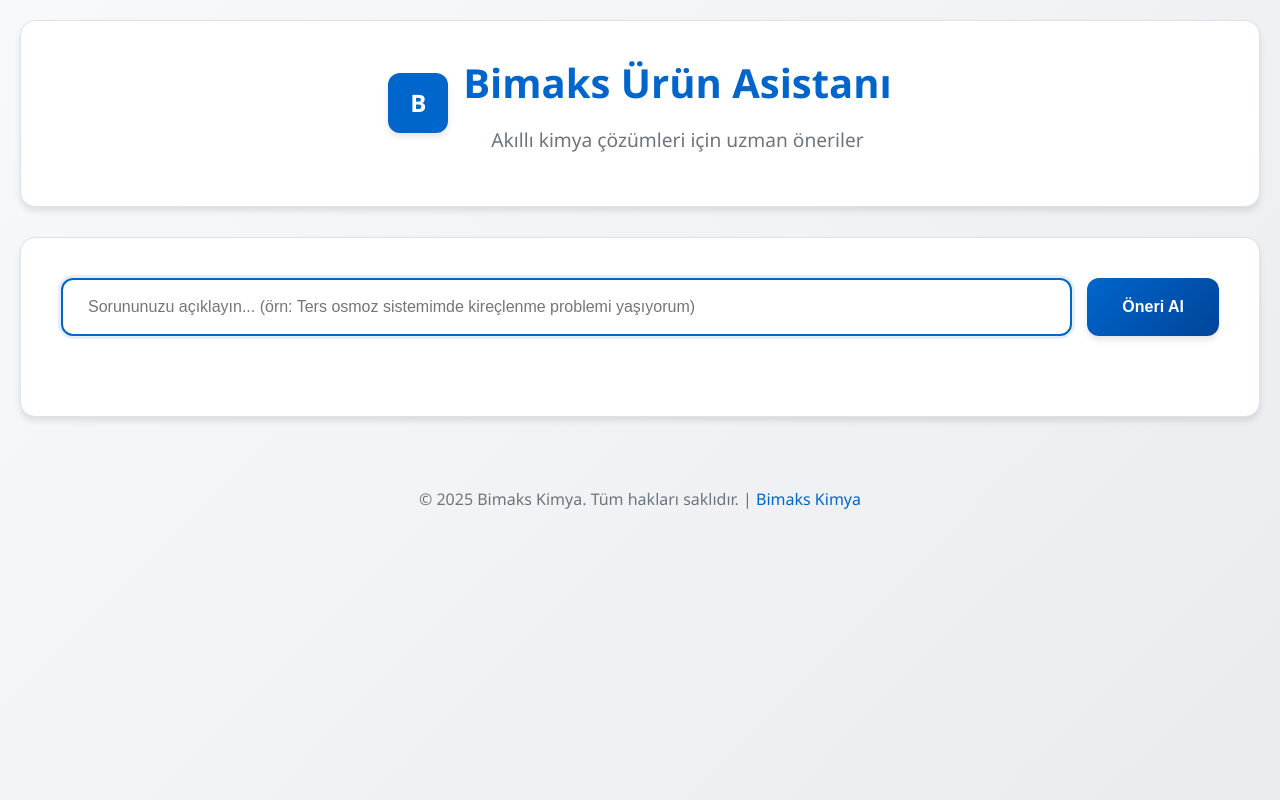
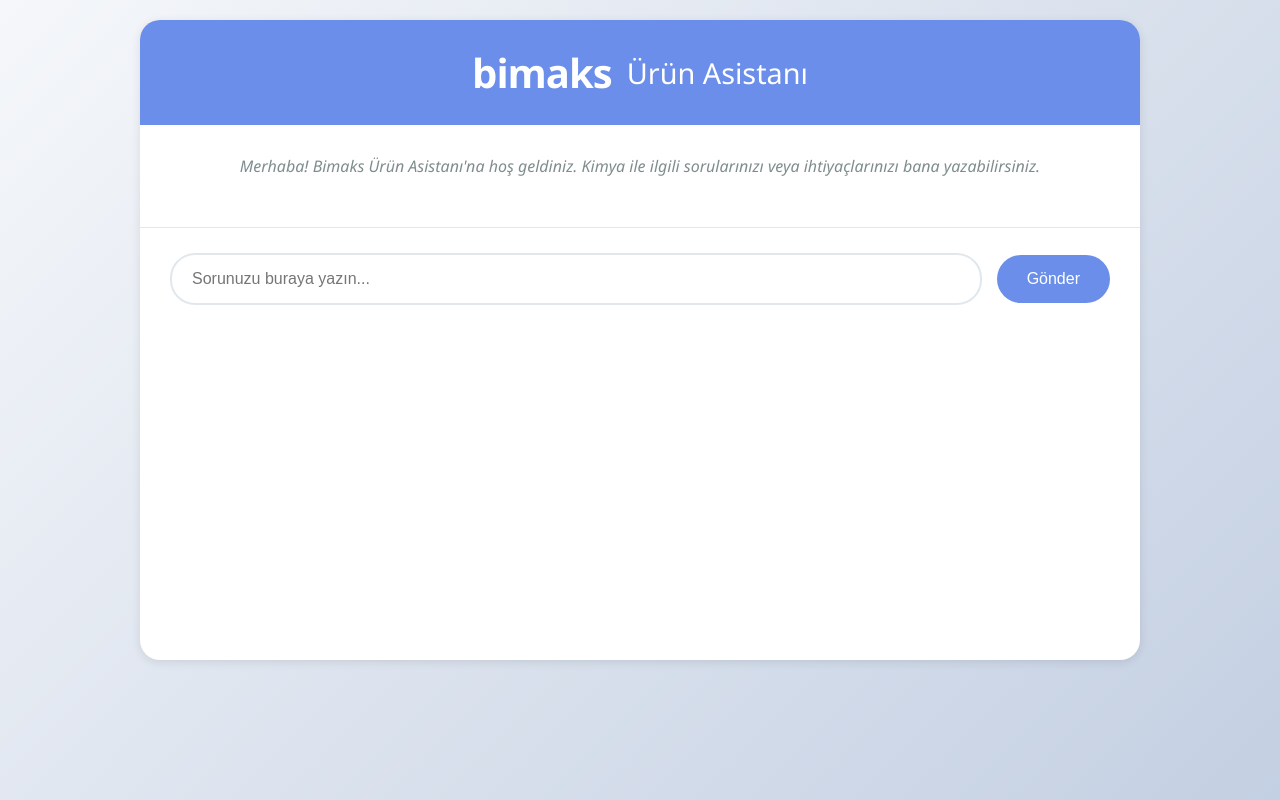
Before and after one commit to denizdost/bimaks-urun-asistani, a FastAPI app: page / in a window 1280 px wide. Run offline with FastAPI, Linux system fonts and the light colour scheme.

Commit message:
Update UI with new Bimaks logo and clean chat interface

```diff
--- a/templates/index.html
+++ b/templates/index.html
@@ -3,8 +3,7 @@
 <head>
     <meta charset="UTF-8">
     <meta name="viewport" content="width=device-width, initial-scale=1.0">
-    <title>Bimaks Ürün Asistanı - Akıllı Kimya Çözümleri</title>
-    <link rel="icon" type="image/x-icon" href="https://www.bimakskimya.com.tr/wp-content/uploads/2023/03/cropped-favicon-32x32.png">
+    <title>Bimaks Ürün Asistanı</title>
     <style>
         * {
             margin: 0;
@@ -13,162 +12,183 @@
         }
 
         :root {
-            --primary-color: #0066cc;
-            --secondary-color: #004499;
-            --accent-color: #00aaff;
-            --success-color: #28a745;
-            --warning-color: #ffc107;
-            --danger-color: #dc3545;
-            --light-bg: #f8f9fa;
-            --dark-bg: #343a40;
-            --text-primary: #212529;
-            --text-secondary: #6c757d;
-            --border-color: #dee2e6;
-            --shadow: 0 4px 6px rgba(0, 0, 0, 0.1);
-            --shadow-lg: 0 10px 25px rgba(0, 0, 0, 0.15);
+            --primary-blue: #6A8EEA;
+            --light-blue: #E8F0FE;
+            --dark-blue: #4A6EC0;
+            --text-dark: #2C3E50;
+            --text-light: #7F8C8D;
+            --white: #FFFFFF;
+            --border: #E1E8ED;
+            --shadow: 0 2px 10px rgba(0, 0, 0, 0.1);
         }
 
         body {
             font-family: 'Segoe UI', Tahoma, Geneva, Verdana, sans-serif;
-            background: linear-gradient(135deg, #f8f9fa 0%, #e9ecef 100%);
+            background: linear-gradient(135deg, #F5F7FA 0%, #C3CFE2 100%);
             min-height: 100vh;
-            color: var(--text-primary);
-            line-height: 1.6;
+            padding: 20px;
+            color: var(--text-dark);
         }
 
         .container {
-            max-width: 1400px;
+            max-width: 1000px;
             margin: 0 auto;
-            padding: 20px;
+            background: var(--white);
+            border-radius: 20px;
+            box-shadow: var(--shadow);
+            overflow: hidden;
+            min-height: 80vh;
         }
 
-        /* Header */
         .header {
-            background: white;
-            border-radius: 15px;
-            box-shadow: var(--shadow);
-            padding: 30px;
-            margin-bottom: 30px;
+            background: var(--primary-blue);
+            color: var(--white);
+            padding: 25px 30px;
             text-align: center;
-            border: 1px solid var(--border-color);
-        }
-
-        .logo-section {
             display: flex;
             align-items: center;
             justify-content: center;
-            margin-bottom: 20px;
             gap: 15px;
         }
 
         .logo {
-            width: 60px;
-            height: 60px;
-            background: var(--primary-color);
-            border-radius: 12px;
-            display: flex;
-            align-items: center;
-            justify-content: center;
-            color: white;
-            font-weight: bold;
-            font-size: 24px;
-            box-shadow: var(--shadow);
+            font-size: 2.5em;
+            font-weight: 700;
+            color: var(--white);
+            letter-spacing: -1px;
         }
 
         .header h1 {
-            color: var(--primary-color);
-            font-size: 2.5rem;
-            font-weight: 600;
-            margin-bottom: 10px;
+            font-size: 1.8em;
+            font-weight: 500;
+            margin: 0;
         }
 
-        .header p {
-            color: var(--text-secondary);
-            font-size: 1.2rem;
-            max-width: 600px;
-            margin: 0 auto;
+        .chat-container {
+            padding: 30px;
+            max-height: 60vh;
+            overflow-y: auto;
         }
 
-        /* Main Content */
-        .main-content {
-            background: white;
-            border-radius: 15px;
-            box-shadow: var(--shadow);
-            padding: 40px;
-            border: 1px solid var(--border-color);
+        .message {
+            margin-bottom: 20px;
+            display: flex;
+            align-items: flex-start;
+        }
+
+        .message.user {
+            justify-content: flex-end;
+        }
+
+        .message.assistant {
+            justify-content: flex-start;
+        }
+
+        .message-content {
+            max-width: 70%;
+            padding: 15px 20px;
+            border-radius: 18px;
+            line-height: 1.6;
+        }
+
+        .message.user .message-content {
+            background: var(--primary-blue);
+            color: var(--white);
+            border-bottom-right-radius: 5px;
+        }
+
+        .message.assistant .message-content {
+            background: var(--light-blue);
+            color: var(--text-dark);
+            border: 1px solid var(--border);
+            border-bottom-left-radius: 5px;
+        }
+
+        .message-content h3 {
+            margin-bottom: 10px;
+            color: var(--primary-blue);
+            font-size: 1.1em;
+        }
+
+        .message-content ul {
+            margin: 10px 0;
+            padding-left: 20px;
+        }
+
+        .message-content li {
+            margin-bottom: 8px;
+        }
+
+        .message-content a {
+            color: var(--dark-blue);
+            text-decoration: none;
+            font-weight: 500;
+        }
+
+        .message-content a:hover {
+            text-decoration: underline;
         }
 
         .input-section {
-            margin-bottom: 40px;
+            padding: 25px 30px;
+            background: var(--white);
+            border-top: 1px solid var(--border);
         }
 
         .input-group {
             display: flex;
             gap: 15px;
-            margin-bottom: 20px;
-            flex-wrap: wrap;
+            align-items: center;
         }
 
         .input-group input {
             flex: 1;
-            min-width: 300px;
-            padding: 18px 25px;
-            border: 2px solid var(--border-color);
-            border-radius: 12px;
+            padding: 15px 20px;
+            border: 2px solid var(--border);
+            border-radius: 25px;
             font-size: 16px;
-            transition: all 0.3s ease;
-            background: white;
+            outline: none;
+            transition: border-color 0.3s ease;
         }
 
         .input-group input:focus {
-            outline: none;
-            border-color: var(--primary-color);
-            box-shadow: 0 0 0 3px rgba(0, 102, 204, 0.1);
+            border-color: var(--primary-blue);
         }
 
-        .btn {
-            background: linear-gradient(135deg, var(--primary-color) 0%, var(--secondary-color) 100%);
-            color: white;
+        .input-group button {
+            padding: 15px 30px;
+            background: var(--primary-blue);
+            color: var(--white);
             border: none;
-            padding: 18px 35px;
-            border-radius: 12px;
+            border-radius: 25px;
             font-size: 16px;
-            font-weight: 600;
+            font-weight: 500;
             cursor: pointer;
             transition: all 0.3s ease;
-            box-shadow: var(--shadow);
+            display: flex;
+            align-items: center;
+            gap: 8px;
         }
 
-        .btn:hover {
+        .input-group button:hover {
+            background: var(--dark-blue);
             transform: translateY(-2px);
-            box-shadow: var(--shadow-lg);
         }
 
-        .btn:active {
-            transform: translateY(0);
-        }
-
-        .btn:disabled {
+        .input-group button:disabled {
             opacity: 0.6;
             cursor: not-allowed;
             transform: none;
         }
 
-        /* Loading */
         .loading {
-            text-align: center;
-            padding: 40px;
-            color: var(--text-secondary);
-        }
-
-        .spinner {
-            border: 4px solid #f3f3f3;
-            border-top: 4px solid var(--primary-color);
+            display: none;
+            width: 20px;
+            height: 20px;
+            border: 2px solid rgba(255, 255, 255, 0.3);
+            border-top: 2px solid var(--white);
             border-radius: 50%;
-            width: 40px;
-            height: 40px;
             animation: spin 1s linear infinite;
-            margin: 0 auto 20px;
         }
 
         @keyframes spin {
@@ -176,416 +196,206 @@
             100% { transform: rotate(360deg); }
         }
 
-        /* Results */
-        .results {
-            display: none;
+        .error {
+            background: #FFE6E6;
+            color: #D63031;
+            padding: 15px;
+            border-radius: 10px;
+            margin: 10px 0;
+            border: 1px solid #FFB8B8;
         }
 
-        .summary-card {
-            background: var(--light-bg);
-            border-radius: 15px;
-            padding: 30px;
-            margin-bottom: 30px;
-            border-left: 5px solid var(--primary-color);
-            box-shadow: var(--shadow);
+        .welcome-message {
+            text-align: center;
+            color: var(--text-light);
+            font-style: italic;
+            margin-bottom: 20px;
         }
 
-        .summary-card h3 {
-            color: var(--primary-color);
-            margin-bottom: 15px;
-            font-size: 1.4rem;
-            font-weight: 600;
-            display: flex;
-            align-items: center;
-            gap: 10px;
-        }
+        @media (max-width: 768px) {
+            body {
+                padding: 10px;
+            }
 
-        .summary-card p {
-            color: var(--text-primary);
-            line-height: 1.7;
-            font-size: 1.1rem;
-        }
+            .container {
+                border-radius: 15px;
+            }
 
-        /* Products Grid */
-        .products-grid {
-            display: grid;
-            grid-template-columns: repeat(auto-fit, minmax(400px, 1fr));
-            gap: 25px;
-            margin-bottom: 30px;
-        }
+            .header {
+                padding: 20px;
+                flex-direction: column;
+                gap: 10px;
+            }
 
-        .product-card {
-            background: white;
-            border: 1px solid var(--border-color);
-            border-radius: 15px;
-            padding: 30px;
-            transition: all 0.3s ease;
-            box-shadow: var(--shadow);
-        }
-
-        .product-card:hover {
-            transform: translateY(-5px);
-            box-shadow: var(--shadow-lg);
-            border-color: var(--primary-color);
-        }
-
-        .product-name {
-            color: var(--primary-color);
-            font-size: 1.3rem;
-            font-weight: 600;
-            margin-bottom: 12px;
-            line-height: 1.4;
-        }
-
-        .product-category {
-            background: var(--primary-color);
-            color: white;
-            padding: 6px 15px;
-            border-radius: 20px;
-            font-size: 0.9rem;
-            font-weight: 500;
-            display: inline-block;
-            margin-bottom: 15px;
-        }
-
-        .product-desc {
-            color: var(--text-secondary);
-            margin-bottom: 20px;
-            line-height: 1.6;
-            font-size: 1rem;
-        }
-
-        .product-details {
-            background: var(--light-bg);
-            border-radius: 12px;
-            padding: 20px;
-            margin-bottom: 15px;
-        }
-
-        .product-details h4 {
-            color: var(--text-primary);
-            margin-bottom: 10px;
-            font-size: 1.1rem;
-            font-weight: 600;
-        }
-
-        .product-details ul {
-            list-style: none;
-            padding: 0;
-        }
-
-        .product-details li {
-            color: var(--text-secondary);
-            padding: 5px 0;
-            font-size: 0.95rem;
-            position: relative;
-            padding-left: 20px;
-        }
-
-        .product-details li:before {
-            content: "•";
-            color: var(--primary-color);
-            font-weight: bold;
-            position: absolute;
-            left: 0;
-        }
-
-        .product-link {
-            display: inline-block;
-            background: var(--primary-color);
-            color: white;
-            text-decoration: none;
-            padding: 12px 24px;
-            border-radius: 10px;
-            font-size: 0.95rem;
-            font-weight: 500;
-            transition: all 0.3s ease;
-            box-shadow: var(--shadow);
-        }
-
-        .product-link:hover {
-            background: var(--secondary-color);
-            transform: translateY(-2px);
-            box-shadow: var(--shadow-lg);
-        }
-
-        /* Error */
-        .error {
-            background: #fff5f5;
-            color: var(--danger-color);
-            padding: 20px;
-            border-radius: 12px;
-            margin-bottom: 20px;
-            border-left: 5px solid var(--danger-color);
-            box-shadow: var(--shadow);
-        }
-
-        /* Footer */
-        .footer {
-            text-align: center;
-            padding: 30px;
-            color: var(--text-secondary);
-            margin-top: 40px;
-        }
-
-        .footer a {
-            color: var(--primary-color);
-            text-decoration: none;
-            font-weight: 500;
-        }
-
-        .footer a:hover {
-            text-decoration: underline;
-        }
-
-        /* Responsive */
-        @media (max-width: 768px) {
-            .container {
-                padding: 15px;
+            .logo {
+                font-size: 2em;
             }
 
             .header h1 {
-                font-size: 2rem;
+                font-size: 1.4em;
+            }
+
+            .chat-container {
+                padding: 20px;
+                max-height: 50vh;
+            }
+
+            .input-section {
+                padding: 20px;
             }
 
             .input-group {
                 flex-direction: column;
             }
 
-            .input-group input {
-                min-width: auto;
-            }
-
-            .products-grid {
-                grid-template-columns: 1fr;
-            }
-
-            .main-content {
-                padding: 25px;
-            }
-        }
-
-        /* Dark mode support */
-        @media (prefers-color-scheme: dark) {
-            :root {
-                --light-bg: #2d3748;
-                --text-primary: #f7fafc;
-                --text-secondary: #a0aec0;
-                --border-color: #4a5568;
-            }
-
-            body {
-                background: linear-gradient(135deg, #1a202c 0%, #2d3748 100%);
-            }
-
-            .header, .main-content, .product-card {
-                background: #2d3748;
-                border-color: #4a5568;
-            }
-
-            .input-group input {
-                background: #4a5568;
-                color: #f7fafc;
-                border-color: #718096;
+            .input-group button {
+                width: 100%;
+                justify-content: center;
             }
         }
     </style>
 </head>
 <body>
     <div class="container">
-        <!-- Header -->
         <div class="header">
-            <div class="logo-section">
-                <div class="logo">B</div>
-                <div>
-                    <h1>Bimaks Ürün Asistanı</h1>
-                    <p>Akıllı kimya çözümleri için uzman öneriler</p>
-                </div>
+            <div class="logo">bimaks</div>
+            <h1>Ürün Asistanı</h1>
+        </div>
+
+        <div class="chat-container" id="chat-container">
+            <div class="welcome-message">
+                Merhaba! Bimaks Ürün Asistanı'na hoş geldiniz. Kimya ile ilgili sorularınızı veya ihtiyaçlarınızı bana yazabilirsiniz.
             </div>
         </div>
 
-        <!-- Main Content -->
-        <div class="main-content">
-            <div class="input-section">
-                <div class="input-group">
-                    <input type="text" id="promptInput" placeholder="Sorununuzu açıklayın... (örn: Ters osmoz sistemimde kireçlenme problemi yaşıyorum)" />
-                    <button class="btn" onclick="getRecommendations()">
-                        <span id="btnText">Öneri Al</span>
-                    </button>
-                </div>
+        <div class="input-section">
+            <div class="input-group">
+                <input type="text" id="user-input" placeholder="Sorunuzu buraya yazın...">
+                <button id="send-button">
+                    <span class="button-text">Gönder</span>
+                    <div class="loading"></div>
+                </button>
             </div>
-
-            <!-- Loading -->
-            <div id="loading" class="loading" style="display: none;">
-                <div class="spinner"></div>
-                <p>En uygun ürünler aranıyor...</p>
-            </div>
-
-            <!-- Error -->
-            <div id="error" class="error" style="display: none;"></div>
-
-            <!-- Results -->
-            <div id="results" class="results">
-                <div id="summary" class="summary-card">
-                    <h3>📋 Özet</h3>
-                    <p id="summaryText"></p>
-                </div>
-
-                <div id="products" class="products-grid"></div>
-
-                <div id="safety" class="summary-card">
-                    <h3>🛡️ Güvenlik</h3>
-                    <p id="safetyText"></p>
-                </div>
-
-                <div id="followUp" class="summary-card">
-                    <h3>🔄 Sonraki Adımlar</h3>
-                    <p id="followUpText"></p>
-                </div>
-            </div>
-        </div>
-
-        <!-- Footer -->
-        <div class="footer">
-            <p>© 2025 Bimaks Kimya. Tüm hakları saklıdır. |
-            <a href="https://www.bimakskimya.com.tr" target="_blank">Bimaks Kimya</a></p>
         </div>
     </div>
 
     <script>
-        const API_BASE = 'https://bimaks-urun-asistani.onrender.com';
+        const chatContainer = document.getElementById('chat-container');
+        const userInput = document.getElementById('user-input');
+        const sendButton = document.getElementById('send-button');
 
-        async function getRecommendations() {
-            const prompt = document.getElementById('promptInput').value.trim();
+        sendButton.addEventListener('click', sendMessage);
+        userInput.addEventListener('keypress', function(e) {
+            if (e.key === 'Enter') {
+                sendMessage();
+            }
+        });
 
-            if (!prompt) {
-                showError('Lütfen bir sorun açıklayın.');
-                return;
-            }
+        async function sendMessage() {
+            const prompt = userInput.value.trim();
+            if (prompt === '') return;
 
-            showLoading(true);
-            hideError();
+            // Kullanıcı mesajını ekle
+            addMessage(prompt, 'user');
+            userInput.value = '';
+
+            // Butonu devre dışı bırak
+            sendButton.disabled = true;
+            sendButton.querySelector('.button-text').style.display = 'none';
+            sendButton.querySelector('.loading').style.display = 'block';
 
             try {
-                const response = await fetch(`${API_BASE}/api/recommend`, {
+                const response = await fetch('/api/recommend', {
                     method: 'POST',
                     headers: {
                         'Content-Type': 'application/json',
                     },
-                    body: JSON.stringify({ prompt })
+                    body: JSON.stringify({ prompt: prompt }),
                 });
 
                 if (!response.ok) {
-                    throw new Error(`HTTP error! status: ${response.status}`);
+                    const errorData = await response.json();
+                    throw new Error(errorData.detail || 'API hatası oluştu.');
                 }
 
                 const data = await response.json();
-                displayResults(data);
+                addAssistantResponse(data);
+
             } catch (error) {
-                console.error('Error:', error);
-                showError('Ürün önerisi alınırken bir hata oluştu. Lütfen tekrar deneyin.');
+                console.error('Hata:', error);
+                addErrorMessage(`Üzgünüm, bir hata oluştu: ${error.message}`);
             } finally {
-                showLoading(false);
+                // Butonu tekrar aktif et
+                sendButton.disabled = false;
+                sendButton.querySelector('.button-text').style.display = 'inline';
+                sendButton.querySelector('.loading').style.display = 'none';
+
+                // Chat'i en alta kaydır
+                chatContainer.scrollTop = chatContainer.scrollHeight;
             }
         }
 
-        function displayResults(data) {
-            // Özet
-            document.getElementById('summaryText').textContent = data.summary;
+        function addMessage(text, sender) {
+            const messageDiv = document.createElement('div');
+            messageDiv.classList.add('message', sender);
 
-            // Ürünler
-            const productsContainer = document.getElementById('products');
-            productsContainer.innerHTML = '';
+            const contentDiv = document.createElement('div');
+            contentDiv.classList.add('message-content');
+            contentDiv.textContent = text;
 
-            data.products.forEach(product => {
-                const productCard = createProductCard(product);
-                productsContainer.appendChild(productCard);
-            });
+            messageDiv.appendChild(contentDiv);
+            chatContainer.appendChild(messageDiv);
 
-            // Güvenlik
-            document.getElementById('safetyText').textContent = data.safety;
-
-            // Sonraki adımlar
-            document.getElementById('followUpText').textContent = data.follow_up;
-
-            // Sonuçları göster
-            document.getElementById('results').style.display = 'block';
-
-            // Sayfayı sonuçlara kaydır
-            document.getElementById('results').scrollIntoView({ behavior: 'smooth' });
+            // Chat'i en alta kaydır
+            chatContainer.scrollTop = chatContainer.scrollHeight;
         }
 
-        function createProductCard(product) {
-            const card = document.createElement('div');
-            card.className = 'product-card';
+        function addAssistantResponse(data) {
+            const messageDiv = document.createElement('div');
+            messageDiv.classList.add('message', 'assistant');
 
-            card.innerHTML = `
-                <div class="product-name">${product.product_name}</div>
-                <div class="product-category">${product.category}</div>
-                <div class="product-desc">${product.short_desc}</div>
+            const contentDiv = document.createElement('div');
+            contentDiv.classList.add('message-content');
 
-                <div class="product-details">
-                    <h4>Uygulamalar</h4>
-                    <ul>
-                        ${product.applications.map(app => `<li>${app}</li>`).join('')}
-                    </ul>
-                </div>
+            let html = '';
 
-                <div class="product-details">
-                    <h4>Çözülen Problemler</h4>
-                    <ul>
-                        ${product.problems_solved.map(problem => `<li>${problem}</li>`).join('')}
-                    </ul>
-                </div>
+            if (data.summary) {
+                html += `<h3>📋 Özet</h3><p>${data.summary}</p>`;
+            }
 
-                <div class="product-details">
-                    <h4>Önemli Parametreler</h4>
-                    <ul>
-                        ${product.key_params.map(param => `<li>${param}</li>`).join('')}
-                    </ul>
-                </div>
+            if (data.products && data.products.length > 0) {
+                html += '<h3>🔬 Önerilen Ürünler</h3><ul>';
+                data.products.forEach(product => {
+                    html += `<li><a href="${product.url}" target="_blank">${product.product_name}</a> - ${product.short_desc}</li>`;
+                });
+                html += '</ul>';
+            }
 
-                <a href="${product.url}" target="_blank" class="product-link">Detayları Gör</a>
-            `;
+            if (data.safety) {
+                html += `<h3>⚠️ Güvenlik</h3><p>${data.safety}</p>`;
+            }
 
-            return card;
+            if (data.follow_up) {
+                html += `<h3>📞 Sonraki Adımlar</h3><p>${data.follow_up}</p>`;
+            }
+
+            contentDiv.innerHTML = html;
+            messageDiv.appendChild(contentDiv);
+            chatContainer.appendChild(messageDiv);
+
+            // Chat'i en alta kaydır
+            chatContainer.scrollTop = chatContainer.scrollHeight;
         }
 
-        function showLoading(show) {
-            document.getElementById('loading').style.display = show ? 'block' : 'none';
-            const btn = document.querySelector('.btn');
-            const btnText = document.getElementById('btnText');
+        function addErrorMessage(message) {
+            const errorDiv = document.createElement('div');
+            errorDiv.classList.add('error');
+            errorDiv.textContent = message;
+            chatContainer.appendChild(errorDiv);
 
-            if (show) {
-                btn.disabled = true;
-                btnText.textContent = 'Aranıyor...';
-            } else {
-                btn.disabled = false;
-                btnText.textContent = 'Öneri Al';
-            }
+            // Chat'i en alta kaydır
+            chatContainer.scrollTop = chatContainer.scrollHeight;
         }
-
-        function showError(message) {
-            const errorDiv = document.getElementById('error');
-            errorDiv.textContent = message;
-            errorDiv.style.display = 'block';
-        }
-
-        function hideError() {
-            document.getElementById('error').style.display = 'none';
-        }
-
-        // Enter tuşu ile öneri al
-        document.getElementById('promptInput').addEventListener('keypress', function(e) {
-            if (e.key === 'Enter') {
-                getRecommendations();
-            }
-        });
-
-        // Sayfa yüklendiğinde input'a focus
-        window.addEventListener('load', function() {
-            document.getElementById('promptInput').focus();
-        });
     </script>
 </body>
 </html>
```
